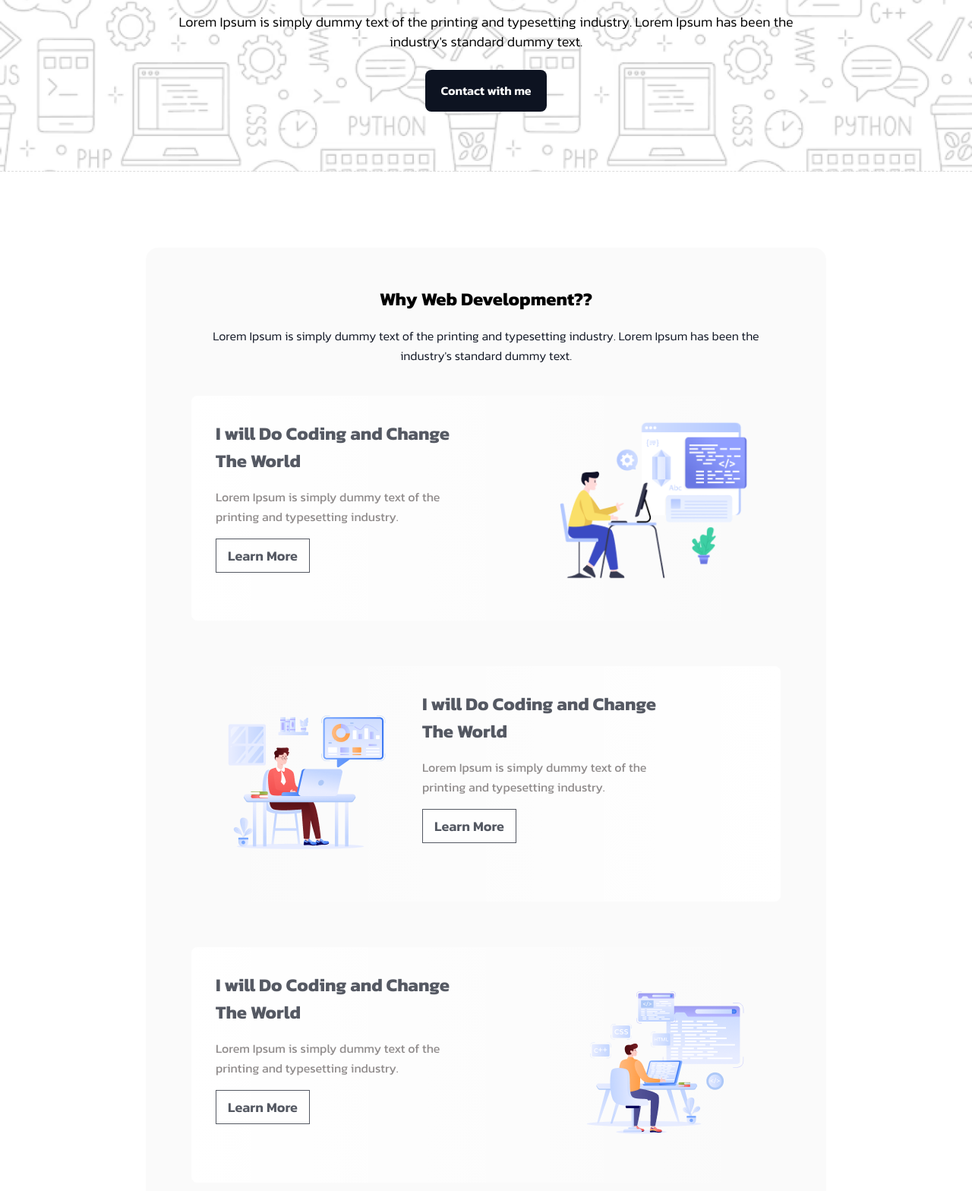
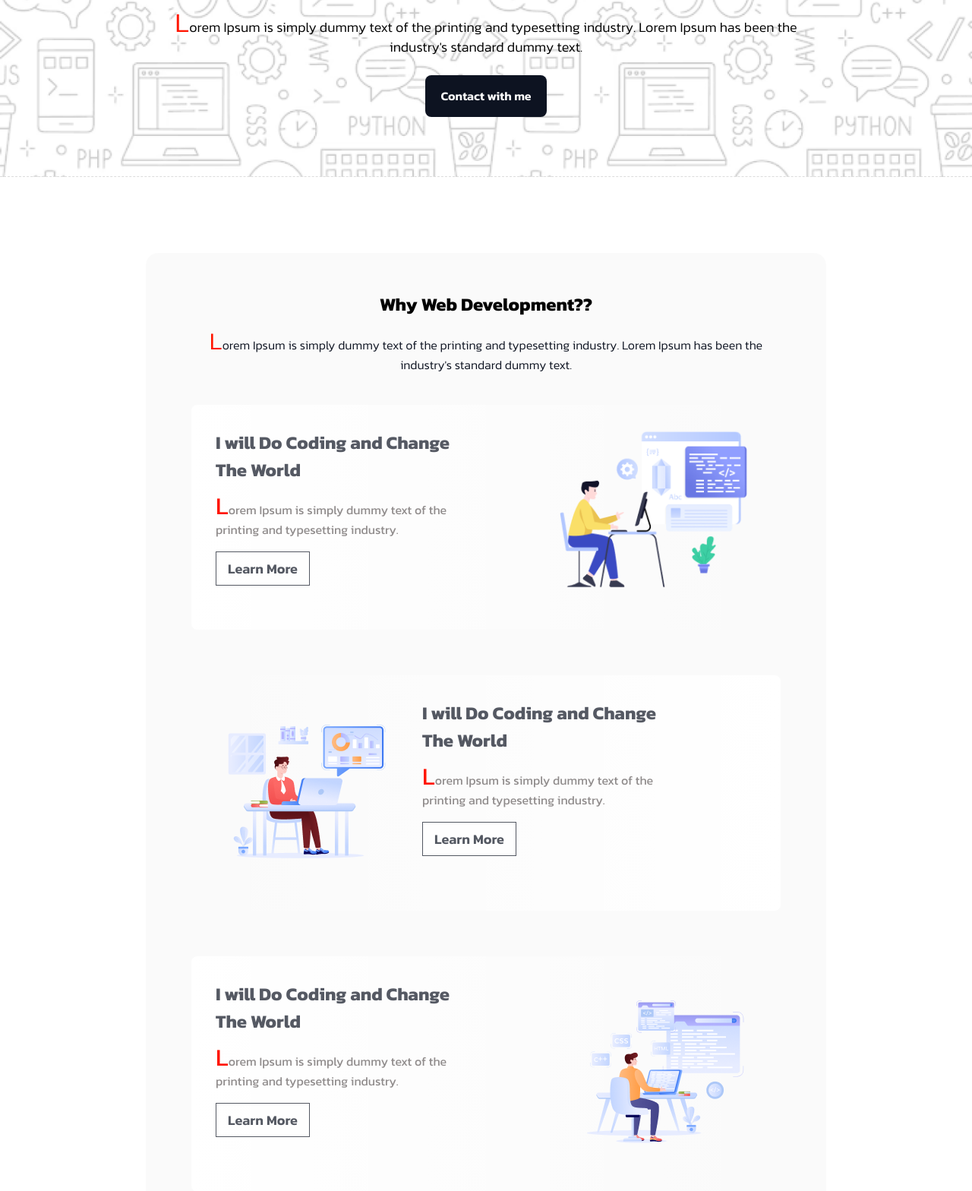
Before and after one commit to abdullahjim29/batch-10-a1, a plain HTML site: page index.html in a window 1280 px wide. Shown: the part 472-2040 px from the top of the page at 76% size. Drawn offline with Linux system fonts and the light colour scheme.

Commit message:
added some peseudo class and element

```diff
--- a/index.html
+++ b/index.html
@@ -16,7 +16,7 @@
         <nav>
             <div class="nav-container">
                 <h3>Awlad.H</h3>
-                <button class="btn-primary">Download Resume</button>
+                <button class="btn-primary btn">Download Resume</button>
             </div>
         </nav>
 
@@ -27,7 +27,7 @@
                     <img src="../batch-10-a1/assets/Group.png" alt="">
                     <h1>"In the near future, I hope to become a Developer."</h1>
                     <p>Lorem Ipsum is simply dummy text of the printing and typesetting industry. Lorem Ipsum has been the industry's standard dummy text.</p>
-                    <button>Contact with me</button>
+                    <button class="btn">Contact with me</button>
                 </div>
             </div>
         </div>
@@ -44,7 +44,7 @@
                 <div class="text">
                     <h3>I will Do Coding and Change The World</h3>
                     <p>Lorem Ipsum is simply dummy text of the printing and typesetting industry.</p>
-                    <button>Learn More</button>
+                    <button class="btn">Learn More</button>
                 </div>
                 <div class="image">
                     <img src="../batch-10-a1/assets/Layer_1.png" alt="">
@@ -58,7 +58,7 @@
                 <div class="text">
                     <h3>I will Do Coding and Change The World</h3>
                     <p>Lorem Ipsum is simply dummy text of the printing and typesetting industry.</p>
-                    <button>Learn More</button>
+                    <button class="btn">Learn More</button>
                 </div>
             </div>
 
@@ -66,7 +66,7 @@
                 <div class="text">
                     <h3>I will Do Coding and Change The World</h3>
                     <p>Lorem Ipsum is simply dummy text of the printing and typesetting industry.</p>
-                    <button>Learn More</button>
+                    <button class="btn">Learn More</button>
                 </div>
                 <div class="image">
                     <img src="../batch-10-a1/assets/Group 4.png" alt="">
@@ -84,7 +84,7 @@
 
                 <div class="suport-input">
                     <input type="text" name="" id="" placeholder="Suggest me any feedback for me">
-                    <button>Submit</button>
+                    <button class="btn">Submit</button>
                 </div>
             </div>
         </section>
--- a/styles/batch10a1.css
+++ b/styles/batch10a1.css
@@ -7,6 +7,24 @@
   padding: 0;
   box-sizing: border-box;
   font-family: "Kanit", sans-serif;
+}
+
+/* peseudo elements */
+*::selection{
+  background-color: yellow;
+  color: black;
+}
+
+p::first-letter{
+  font-size: 2em;
+  color: rgb(255, 21, 0);
+}
+
+/* peseudo class */
+
+.btn:hover{
+  background-color: rgb(87, 87, 230);
+  color: #fff;
 }
 
 /* shared style */
```
